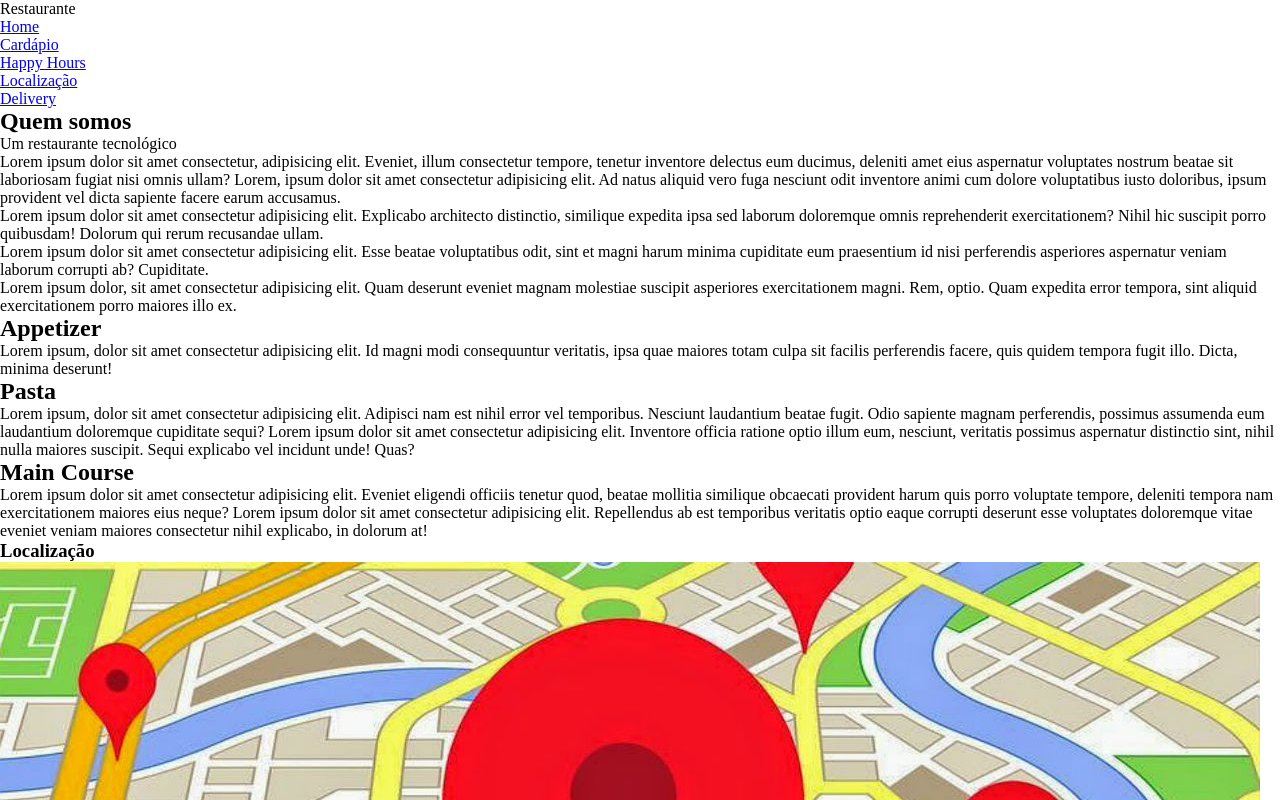
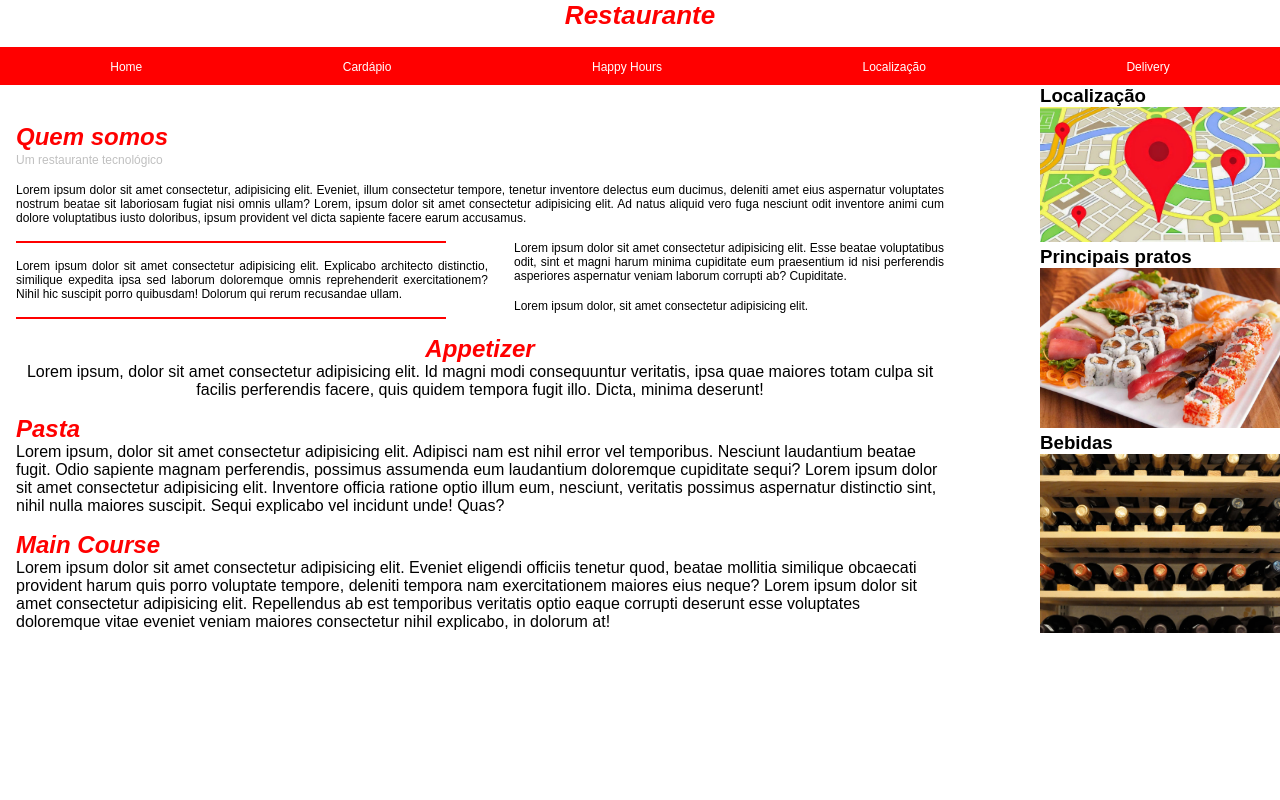
Before and after one commit to Mariianah-Santos/FAP-Project-FrontEnd, a plain HTML site: page ex05/landingPagge.html in a window 1280 px wide. Shown: the top 800 px of the page. Drawn offline with Linux system fonts and the light colour scheme.

Commit message:
second commit

```diff
--- a/ex05/css/landingPage.css
+++ b/ex05/css/landingPage.css
@@ -2,3 +2,93 @@
     padding: 0; margin: 0;
     box-sizing: border-box;
 }
+body {
+    font-family: Arial, Helvetica, sans-serif;
+}
+main {
+    display: flex;
+    align-items: center;
+    gap: 6rem;
+}
+.title {
+    display: grid;
+    place-items: center;
+    color: red;
+    font-size: 26px;
+    font-style: italic;
+    font-weight: 600;
+}
+.navbar {
+    display: flex;
+    justify-content: space-around;
+    align-items: center;
+    background-color: red;
+    padding: 10px;
+    margin-top: 1rem;
+}
+.navbar li {
+    list-style: none;
+}
+.navbar li a {
+    color: white;
+    text-decoration: none;
+    font-size: 12px;
+}
+.lef-group .titleSecond {
+    color: rgb(192, 192, 192);
+    margin: 2rem 0 0 1rem;
+    font-size: 12px;
+}
+.lef-group .titleSecond h2{
+    color: red;
+    font-size: 24px;
+    font-style: italic;
+    margin-bottom: 2px;
+    font-weight: 800;
+}
+.lef-group .txtOne {
+    text-align: justify;
+    font-size: 12px;
+    margin: 1rem 0 0 1rem;
+}
+.lef-group .txt-group .line1 {
+    border: 1px solid red;
+    width: 430px;
+    height: 2px;
+    margin: 1rem 0 0 1rem;
+    background-color: red;
+}
+
+.lef-group .txt-group {
+    display: flex;
+    gap: 10px;
+}
+.txt-group #txtOne {
+    font-size: 12px;
+    text-align: justify;
+    margin: 1rem 0 0 1rem;
+}
+.txt-box #txtTwo, #txtThree{
+    font-size: 12px;
+    margin: 1rem 0 0 1rem;
+    text-align: justify;
+}
+.txt-group1 {
+    display: flex;
+    flex-direction: column;
+    gap: 1rem;
+    margin: 1rem 0 0 1rem;
+}
+.txt-group1 h2 {
+    font-style: italic;
+    color: red;
+    font-size: 24px;
+
+}
+.txt-group1 #titleThree {
+    text-align: center;
+}
+
+.right-group img{
+    max-width: 30vh;
+}
--- a/ex05/landingPagge.html
+++ b/ex05/landingPagge.html
@@ -7,7 +7,6 @@
     <link rel="stylesheet" href="css/landingPage.css">
 </head>
 <body>
-    <main>
     <div class="title">Restaurante</div>
     <header class="cabecalho">
         <ul class="navbar">
@@ -18,6 +17,7 @@
             <li><a href="#">Delivery</a></li>
         </ul>
     </header>
+    <main>
         <section class="lef-group">
             <div class="titleSecond">
                 <h2>Quem somos</h2>
@@ -30,37 +30,44 @@
                 </p>
             </div>
             <div class="txt-group">
+                <div class="txt-box">
                     <div class="line1"></div>
-                <p>
+                    <p id="txtOne">
                         Lorem ipsum dolor sit amet consectetur adipisicing elit. Explicabo architecto distinctio, similique expedita ipsa sed laborum doloremque omnis reprehenderit exercitationem? Nihil hic suscipit porro quibusdam! Dolorum qui rerum recusandae ullam.
                     </p>
                     <div class="line1"></div>
-                <p>
+                </div>
+                <div class="txt-box">
+                    <p id="txtTwo">
                         Lorem ipsum dolor sit amet consectetur adipisicing elit. Esse beatae voluptatibus odit, sint et magni harum minima cupiditate eum praesentium id nisi perferendis asperiores aspernatur veniam laborum corrupti ab? Cupiditate.
                     </p>
-                <p>
-                    Lorem ipsum dolor, sit amet consectetur adipisicing elit. Quam deserunt eveniet magnam molestiae suscipit asperiores exercitationem magni. Rem, optio. Quam expedita error tempora, sint aliquid exercitationem porro maiores illo ex.
+                    <p id="txtThree">
+                        Lorem ipsum dolor, sit amet consectetur adipisicing elit.
                     </p>
                 </div>
-            <div>
+            </div>
+            <div class="txt-group1">
+                <div id="titleThree">
                     <h2>Appetizer</h2>
                     <p>Lorem ipsum, dolor sit amet consectetur adipisicing elit. Id magni modi consequuntur veritatis, ipsa quae maiores totam culpa sit facilis perferendis facere, quis quidem tempora fugit illo. Dicta, minima deserunt!</p>
                 </div>
-            <div>
+                <div class="pasta">
                     <h2>Pasta</h2>
                     <p>
                         Lorem ipsum, dolor sit amet consectetur adipisicing elit. Adipisci nam est nihil error vel temporibus. Nesciunt laudantium beatae fugit. Odio sapiente magnam perferendis, possimus assumenda eum laudantium doloremque cupiditate sequi?
                         Lorem ipsum dolor sit amet consectetur adipisicing elit. Inventore officia ratione optio illum eum, nesciunt, veritatis possimus aspernatur distinctio sint, nihil nulla maiores suscipit. Sequi explicabo vel incidunt unde! Quas?
                     </p>
                 </div>
-            <div>
+                <div class="mainCourse">
                     <h2>Main Course</h2>
                     <p>
                         Lorem ipsum dolor sit amet consectetur adipisicing elit. Eveniet eligendi officiis tenetur quod, beatae mollitia similique obcaecati provident harum quis porro voluptate tempore, deleniti tempora nam exercitationem maiores eius neque?
                         Lorem ipsum dolor sit amet consectetur adipisicing elit. Repellendus ab est temporibus veritatis optio eaque corrupti deserunt esse voluptates doloremque vitae eveniet veniam maiores consectetur nihil explicabo, in dolorum at!
                     </p>
                 </div>
+            </div>
         </section>
+
         <section class="right-group">
             <div class="img-box">
                 <h3>Localização</h3>
```
Lines whose indentation alone changed are shown as unchanged.
